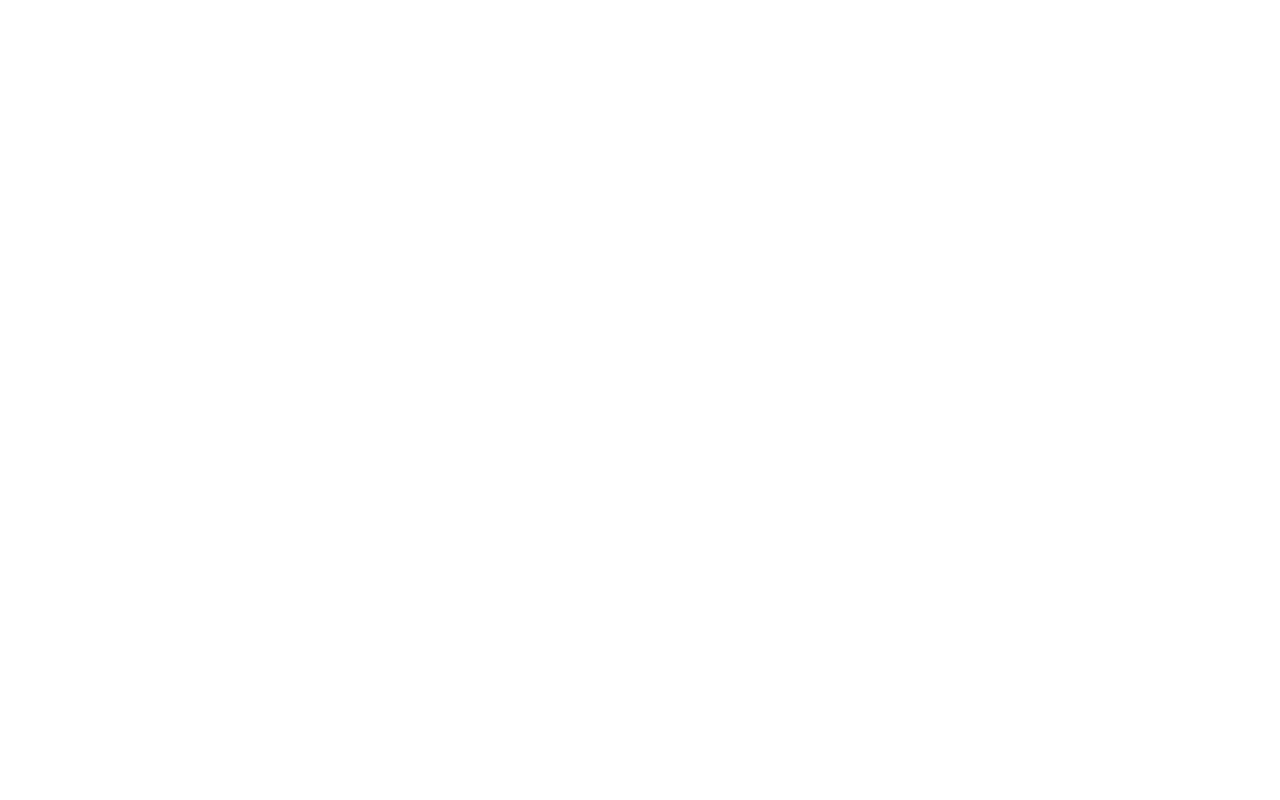
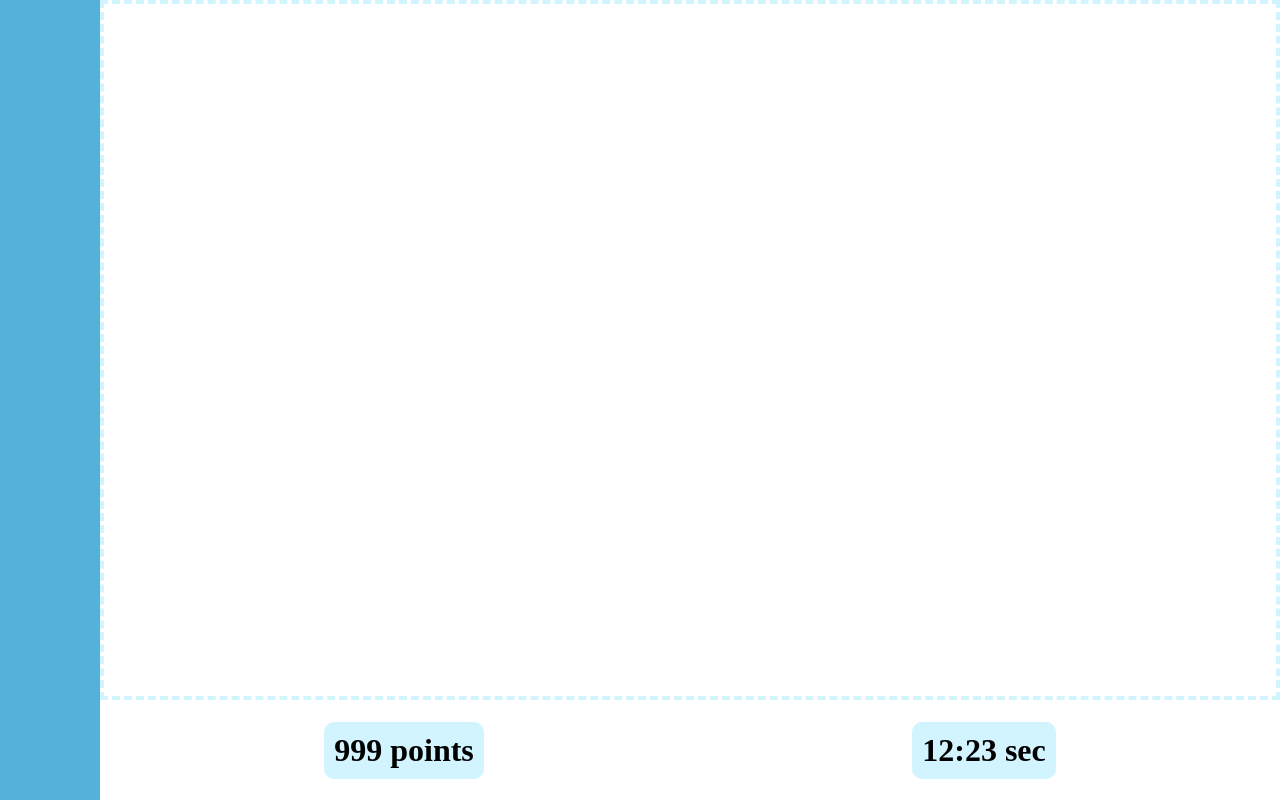
Before and after one commit to Phanic-meta/Laboration_1, a plain HTML site: page index.html in a window 1280 px wide. Drawn offline with Linux system fonts and the light colour scheme.

Commit message:
created basic structure for the desktop gamepage

```diff
--- a/index.html
+++ b/index.html
@@ -2,9 +2,39 @@
 <html lang="en">
 <head>
     <meta charset="UTF-8">
-    <title>Title</title>
+    <title>Reaction Test</title>
+    <link rel="stylesheet" href="index.js.css">
 </head>
 <body>
 
+    <div id="page-container">
+
+        <aside id="sidebar">
+
+        </aside>
+
+
+        <main id="game-container">
+            <canvas id="game-canvas">
+
+            </canvas>
+
+            <footer id="game-dashboard">
+
+                <div id="game-scoreboard">
+                    <p> 999 points </p>
+                </div>
+
+                <div id="game-timer">
+                    <p> 12:23 sec</p>
+                </div>
+
+            </footer>
+
+        </main>
+
+    </div>
+
+
 </body>
 </html>
--- a/index.js.css
+++ b/index.js.css
@@ -5,3 +5,59 @@
     --button-color: #7DD8FF;
     --blue: #54B1D9;
 }
+* {
+    box-sizing: border-box;
+}
+body {
+  margin: 0;
+  padding: 0;
+}
+
+
+#page-container {
+    display: flex;
+    flex-direction: row;
+    height: 100vh;
+}
+#sidebar{
+    width: 100px;
+    background-color: var(--blue);
+    padding: 20px;
+}
+#game-container{
+    display: flex;
+    flex-direction: column;
+    flex: 1; /* bec of page--container flex */
+}
+#game-canvas{ /* canvas */
+  flex: 1; /* game-container */
+  background-color: var(--white);
+  border: 4px dashed var(--light-blue);
+}
+
+#game-dashboard{ /* footer */
+  display: flex;
+  justify-content: space-around;
+  align-items: center;
+
+  height: 100px;
+  background-color: var(--white);
+  padding: 10px;
+}
+
+#game-scoreboard, #game-timer{
+  text-align: center;
+  padding: 10px;
+  border-radius: 10px;
+  background-color: var(--light-blue);
+
+  text-align: center;
+  justify-content: center;
+  align-items: center;
+}
+
+#game-scoreboard p, #game-timer p {
+    font-size: 2em;
+    font-weight: bold;
+    margin: 0;
+}
```
